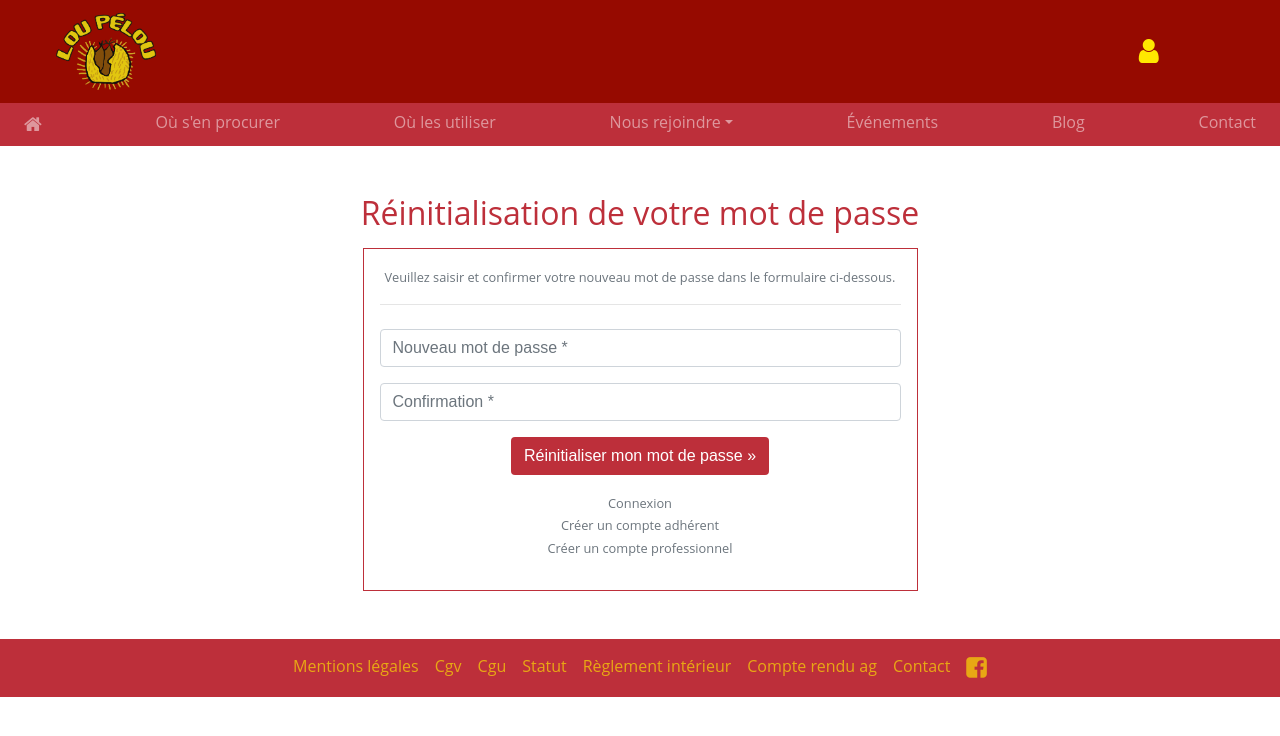
After one commit to lescadev/loupelou, a Symfony app: template templates/resetpassword.html.twig in a window 1280 px wide. The commit adds this page. Shown: the top 736 px of the page. Run offline with Twig, Linux system fonts and the light colour scheme; the template is opened without the code that fills it, so the values that code supplies are empty; some libraries are stand-ins or nearby versions.

Commit message:
Init templates

```diff
--- a/templates/base.html.twig
+++ b/templates/base.html.twig
@@ -24,15 +24,21 @@
         {% block navbar %}
             <header class="principale bg-secondaire">
                 <nav class="navbar navbar-expand-md navbar-dark bg-secondaire d-flex flex-fill">
-                    <a class="navbar-brand" href={{ path('index') }}><img src="/uploads/images/logo/{{ logo.getInfo() }}" width="100"
-                                alt="lou pelou"></a>
+                    <a class="navbar-brand" href={{ path('index') }}>
+                        {% if logo.getInfo() %}
+                            <img src="/uploads/images/logo/{{ logo.getInfo() }}" width="100" alt="lou pelou" />
+                        {% else %}
+                            <img src="/images/logo-lou-pelou.png" width="100" alt="lou pelou" />
+                        {% endif %}
+                    </a>
                     <button class="navbar-toggler" type="button" data-toggle="collapse" data-target="#navbarColor01"
                             aria-controls="navbarColor01" aria-expanded="false" aria-label="Toggle navigation">
                         <span class="navbar-toggler-icon"></span>
                     </button>
 
                     <div class="collapse navbar-collapse row">
-                        <a href="{{ path('index') }}" class="col-10 blanc text-decoration-none"  id="slogan"> <h1> {{ slogan.getInfo() | raw }} </h1> </a>
+                        <a href="{{ path('index') }}" class="col-10 blanc text-decoration-none" id="slogan">
+                            <h1> {{ slogan.getInfo() | raw }} </h1></a>
                         {% if not app.user %}
                             <div class="col-2 text-right">
                                 <a class="nav-link btn-sm text-center alternative btn-connexion" href={{ path('login') }}><i class="fa fa-2x fa-user" aria-hidden="true"></i></a>
--- /dev/null
+++ b/templates/resetpassword.html.twig
@@ -0,0 +1,43 @@
+{% extends 'base.html.twig' %}
+
+{% block title %}
+    Mot de passe oublié - {{ parent() }}
+{% endblock %}
+
+{% block body %}
+    <h1 class="principale text-center mb-3">Réinitialisation de votre mot de passe</h1>
+
+    <div class="row">
+        <div class="col-6 offset-md-3">
+            <div class="border-principale py-3 px-3">
+                <p class="text-center text-muted">
+                    <small>Veuillez saisir et confirmer votre nouveau mot de passe dans le formulaire ci-dessous.</small>
+                </p>
+
+                <hr class="mb-4" />
+
+                <form action="{{ path('forgot') }}" method="post">
+                    <div class="row">
+                        <div class="form-group col-12">
+                            <input type="password" name="password" id="password" class="form-control" placeholder="Nouveau mot de passe *" required>
+                        </div>
+                        <div class="form-group col-12">
+                            <input type="password" name="password_confirm" id="password_confirm" class="form-control" placeholder="Confirmation *" required>
+                        </div>
+                    </div>
+                    <div class="form-group text-center">
+                        <button type="submit" class="btn blanc bg-principale">Réinitialiser mon mot de passe &raquo;</button>
+                        <input type="hidden" name="_csrf_token" value="{{ csrf_token('authenticate') }}" />
+                    </div>
+                    <div class="form-group text-center">
+                        <p>
+                            <a href="{{ path('login') }}" class="text-muted" title="Connexion"><small>Connexion</small></a><br />
+                            <a href="{{ path('inscription_particulier') }}" class="text-muted" title="Créer un compte adhérent"><small>Créer un compte adhérent</small></a><br />
+                            <a href="{{ path('inscription_pro') }}" class="text-muted" title="Créer un compte professionnel"><small>Créer un compte professionnel</small></a>
+                        </p>
+                    </div>
+                </form>
+            </div>
+        </div>
+    </div>
+{% endblock %}
```
Also changed, not shown: src/Controller/LoginController.php (+18 -0 lines), templates/forgotpassword.html.twig (added, +38 -0 lines), templates/login.html.twig (+16 -3 lines), templates/particuliers/inscription.html.twig (+10 -3 lines), templates/professionnels/inscription.html.twig (+12 -5 lines). Lines whose indentation alone changed are shown as unchanged.
